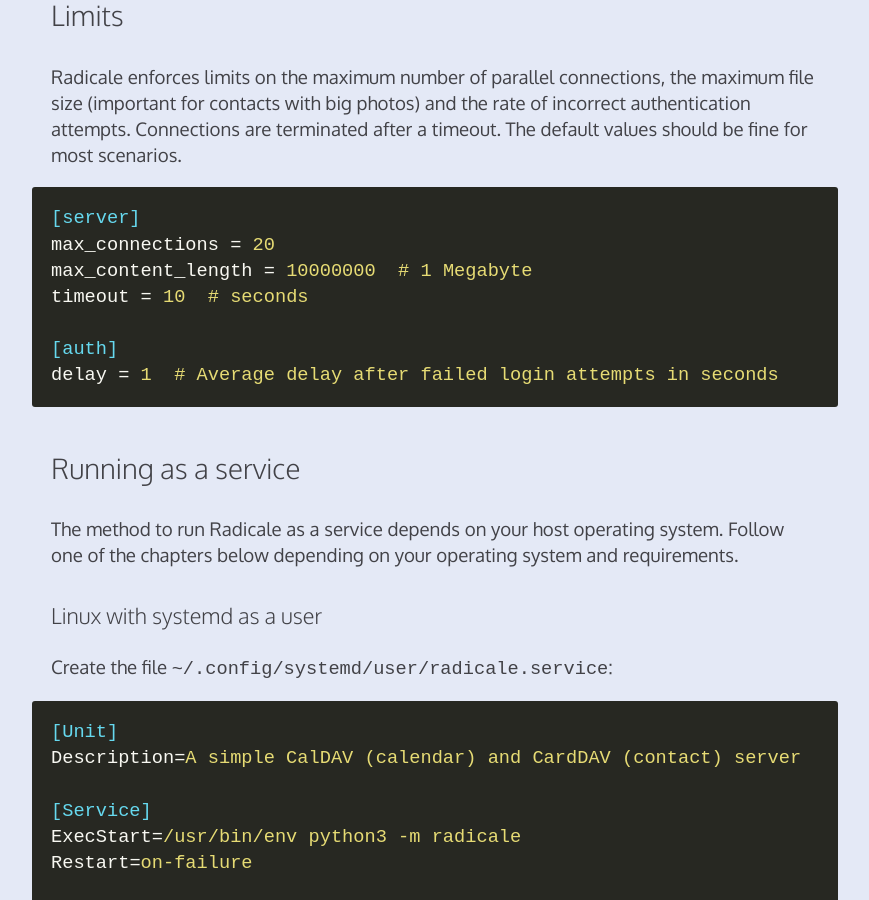
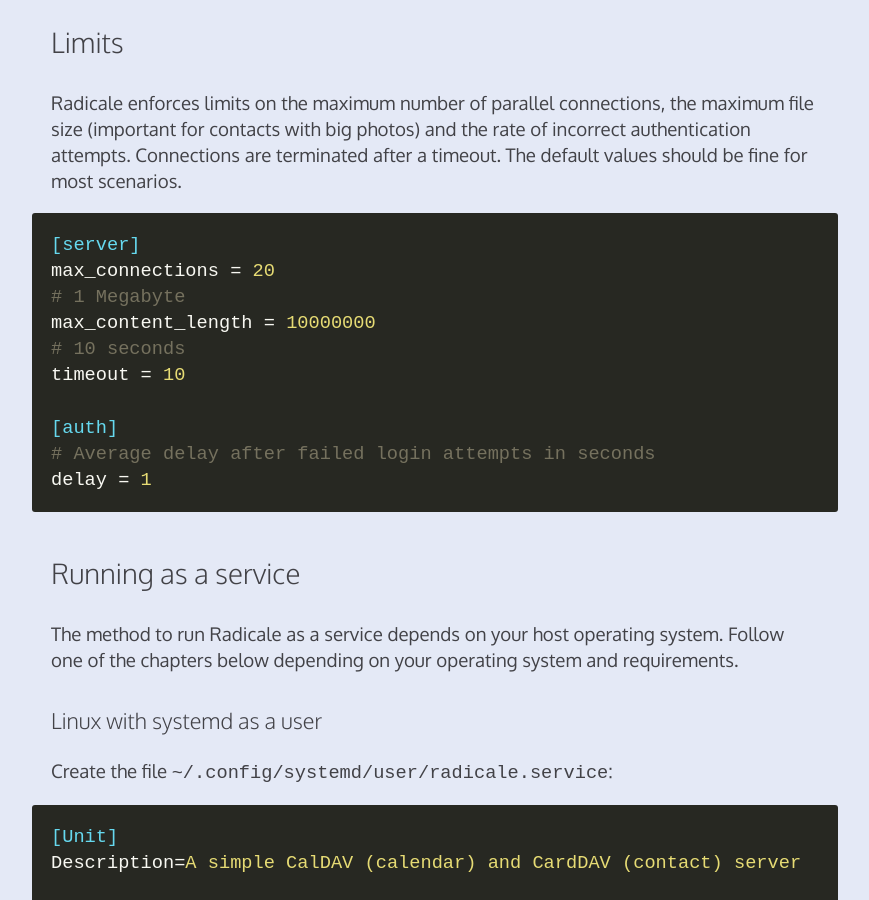
Before and after one commit to Kozea/Radicale, a Jekyll site: the page built from setup.md, in a window 1280 px wide and 900 px high, scrolled down 2191 px. Shown: the whole window, without its empty margins (205-1074 px from the left). Built offline with Jekyll 4.4.1, drawn with Linux system fonts in a browser that asks for light colours; some of the changed text lies outside the part shown.

````diff
--- a/setup.md
+++ b/setup.md
@@ -53,7 +53,8 @@ Authentication can be enabled with the following configuration:
 [auth]
 type = htpasswd
 htpasswd_filename = /path/to/users
-htpasswd_encryption = bcrypt  # encryption method used in the htpasswd file
+# encryption method used in the htpasswd file
+htpasswd_encryption = bcrypt
 ```
 
 ## Addresses
@@ -89,11 +90,14 @@ The default values should be fine for most scenarios.
 ```ini
 [server]
 max_connections = 20
-max_content_length = 10000000  # 1 Megabyte
-timeout = 10  # seconds
+# 1 Megabyte
+max_content_length = 10000000
+# 10 seconds
+timeout = 10
 
 [auth]
-delay = 1  # Average delay after failed login attempts in seconds
+# Average delay after failed login attempts in seconds
+delay = 1
 ```
 
 ## Running as a service
````
Also changed, not shown: configuration.md (+2 -1 lines), logging.md (+4 -2 lines).
